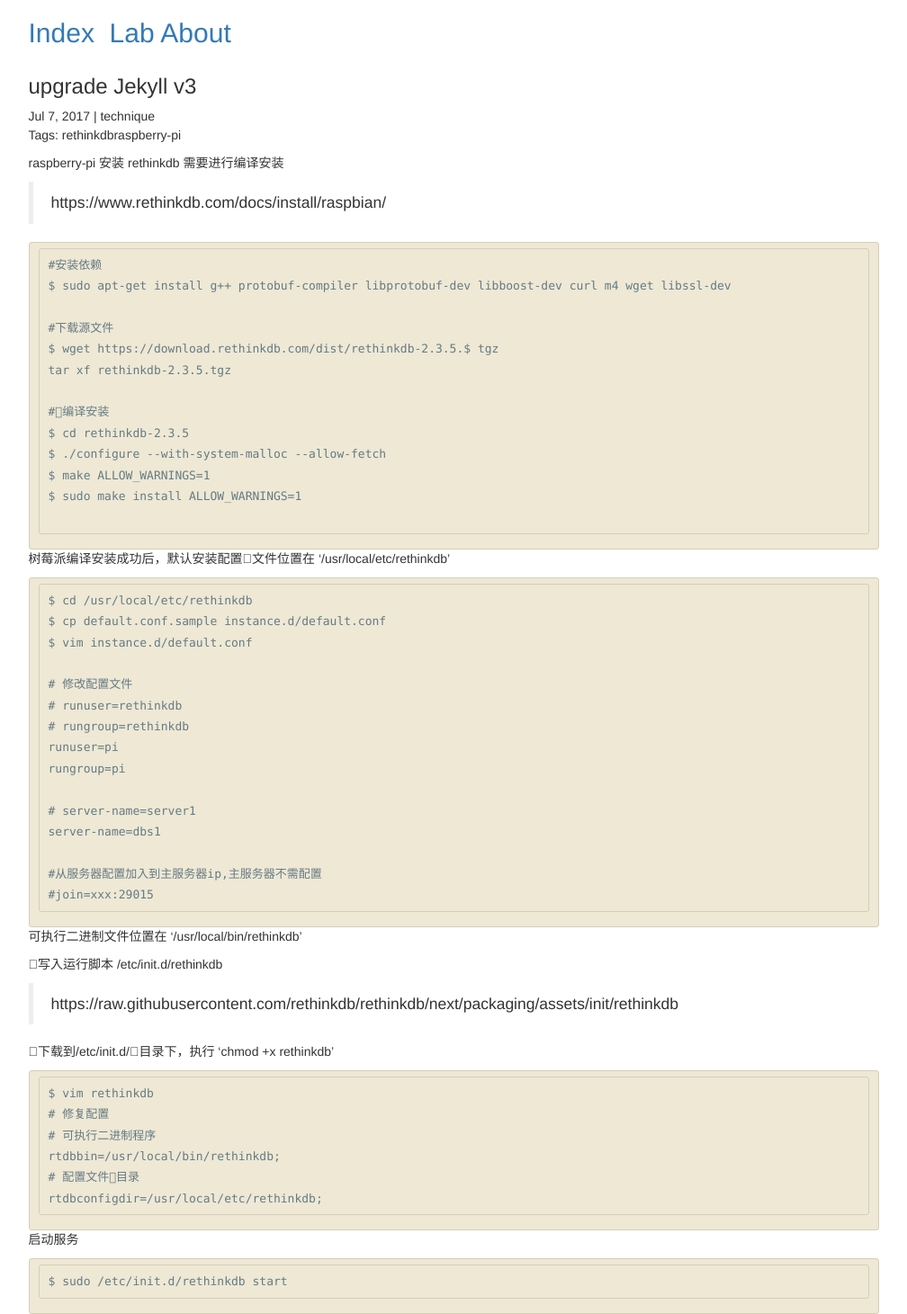
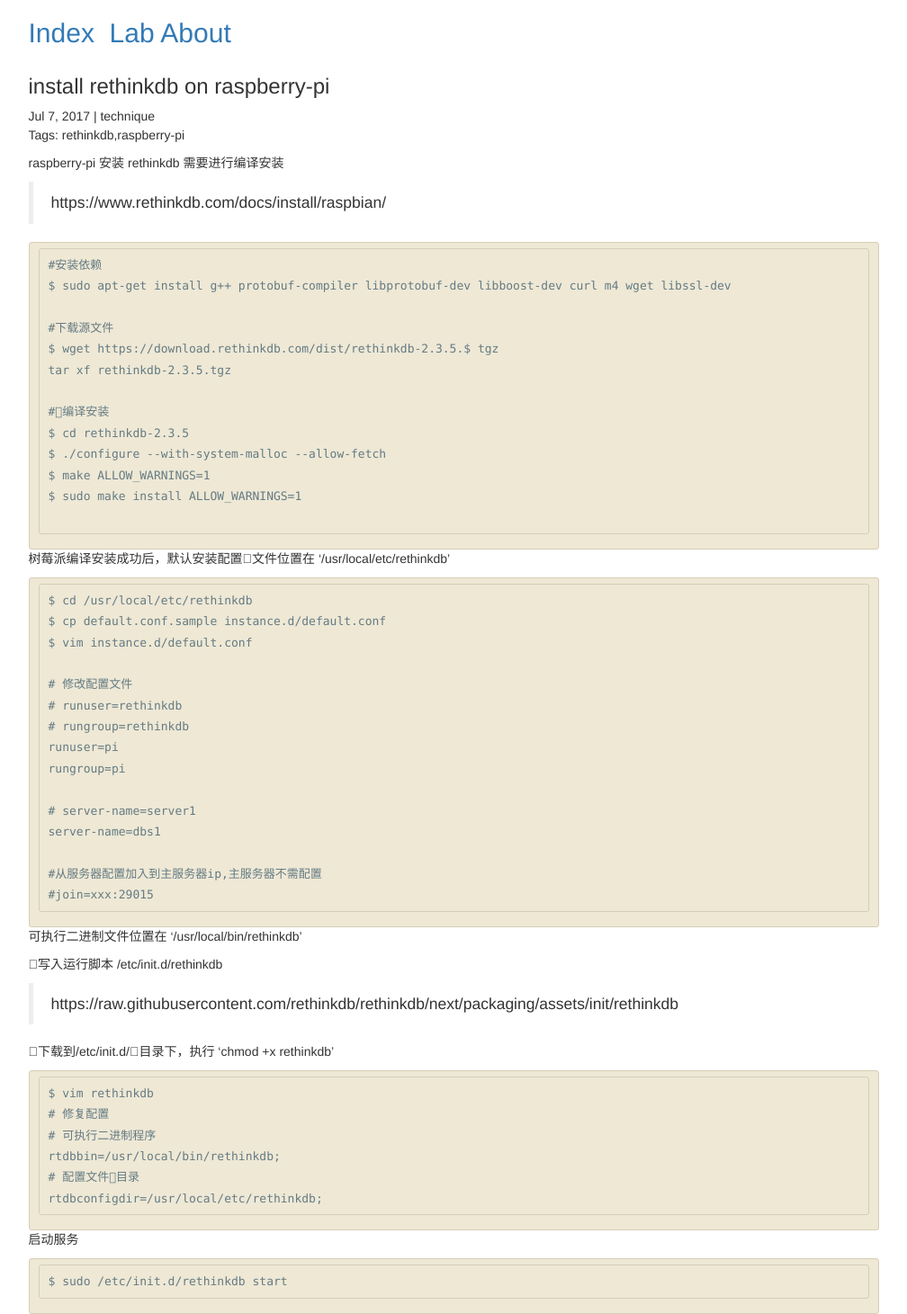
Before and after one commit to kelyau/kelyau.github.io, a Jekyll site: the page built from _posts/2017-07-07-install-rethinkdb-on-raspberry-pi.markdown, in a window 1280 px wide. Shown: the whole page at 90% size, without its empty margins (136-1144 px from the left). Built offline with Jekyll 4.4.1, drawn with Linux system fonts in a browser that asks for light colours.

Commit message:
edit title

```diff
--- a/_posts/2017-07-07-install-rethinkdb-on-raspberry-pi.markdown
+++ b/_posts/2017-07-07-install-rethinkdb-on-raspberry-pi.markdown
@@ -1,9 +1,9 @@
 ---
 layout: post
-title:  "upgrade Jekyll v3"
+title:  "install rethinkdb on raspberry-pi"
 date:   2017-07-07 23:47:09 +0800
 categories: technique
-tags: rethinkdb raspberry-pi
+tags: rethinkdb,raspberry-pi
 ---
 
 raspberry-pi 安装 rethinkdb 需要进行编译安装
```
